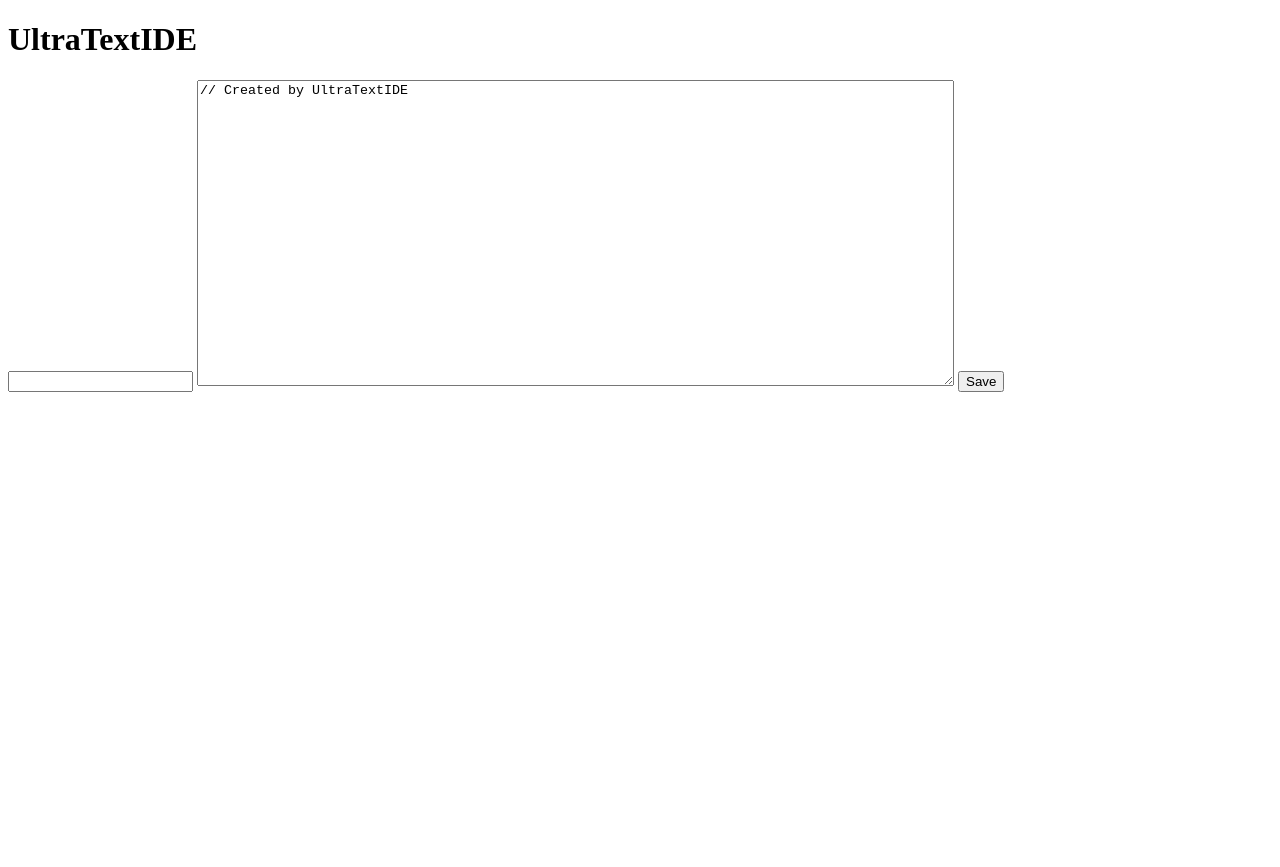
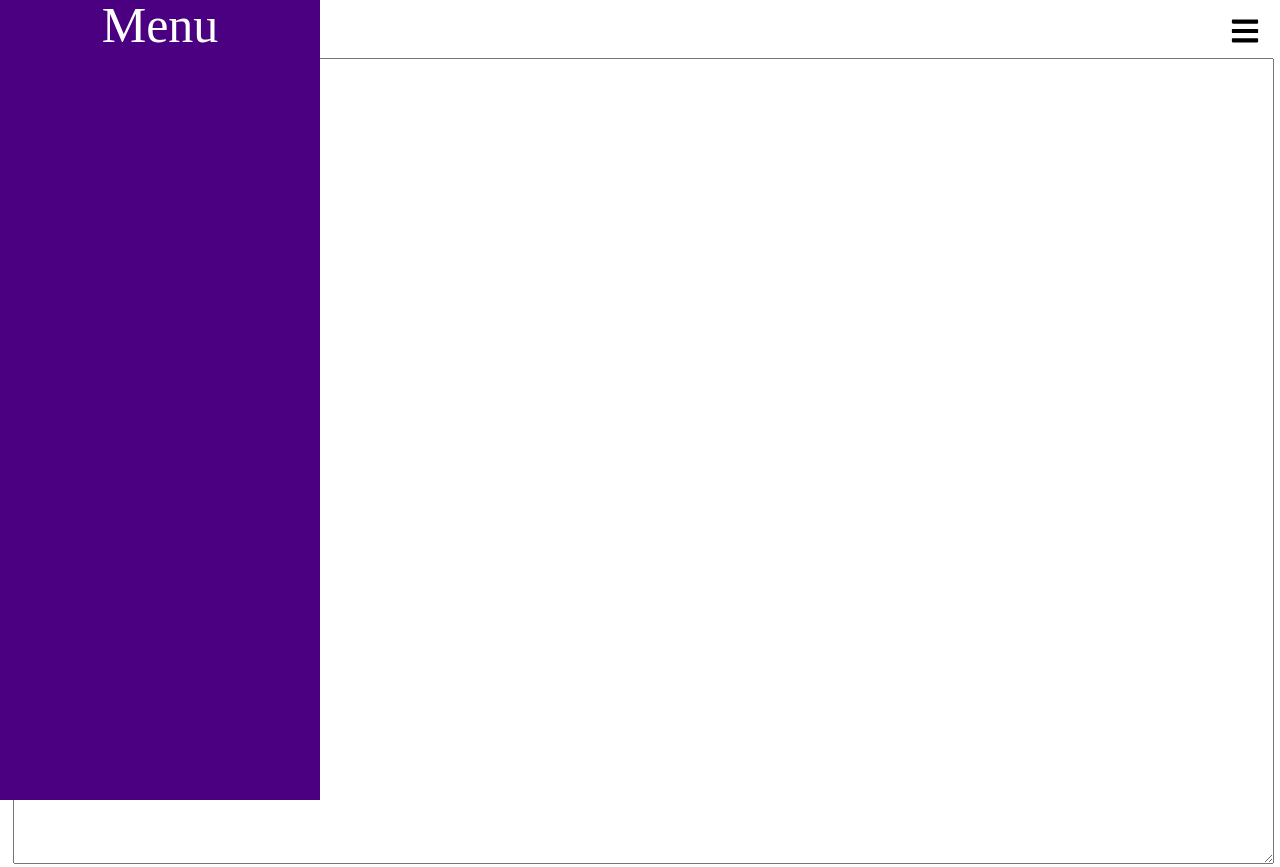
Before and after one commit to Dsa-Software/Pluton, a website with bundled scripts: page app/index.html in a window 1280 px wide. Before the commit the page ends 800 px from the top, so only its background shows below. Built offline with nearby package versions, Linux system fonts and the light colour scheme.

Commit message:
Add files via upload

```diff
--- /dev/null
+++ b/app/css/index.css
@@ -0,0 +1,58 @@
+:root {
+    --divwidth: 5%
+}
+
+#left{
+    width: var(--divwidth);
+    background-color: indigo;
+    height: 100%;
+    position: absolute;
+    opacity: 0;
+    transition: all 1s;
+}
+
+#code {
+    width: 98%;
+    height: 800px;
+    margin-left: 1em;
+    color: indigo;
+    font-family: Consolas, "Courier New", monospace;
+}
+
+#in {
+    margin-left: 2em;
+    margin-bottom: 1em;
+    margin-top: 1em;
+    height: 25px;
+    width: 80px;
+}
+
+#save{
+    padding:0.5em;
+    margin-left: 0.5em;
+    height: 30px;
+    width: 60px;
+}
+
+#left:hover{
+    --divwidth: 25%;
+    opacity: 100;
+}
+
+#menu-tit{
+    text-align: center;
+    color: white;
+    font-size: 50px;
+}
+
+#bars-solid {
+    padding-top: 1em;
+    margin-left: 0.5em;
+    position: absolute;
+    right: 20px;
+    top: 0;
+}
+
+#bars-solid:active {
+    --divwidth: 25%;
+}
--- /dev/null
+++ b/app/css/reset.css
@@ -0,0 +1,48 @@
+/* http://meyerweb.com/eric/tools/css/reset/
+   v2.0 | 20110126
+   License: none (public domain)
+*/
+
+html, body, div, span, applet, object, iframe,
+h1, h2, h3, h4, h5, h6, p, blockquote, pre,
+a, abbr, acronym, address, big, cite, code,
+del, dfn, em, img, ins, kbd, q, s, samp,
+small, strike, strong, sub, sup, tt, var,
+b, u, i, center,
+dl, dt, dd, ol, ul, li,
+fieldset, form, label, legend,
+table, caption, tbody, tfoot, thead, tr, th, td,
+article, aside, canvas, details, embed,
+figure, figcaption, footer, header, hgroup,
+menu, nav, output, ruby, section, summary,
+time, mark, audio, video {
+	margin: 0;
+	padding: 0;
+	border: 0;
+	font-size: 100%;
+	font: inherit;
+	vertical-align: baseline;
+}
+/* HTML5 display-role reset for older browsers */
+article, aside, details, figcaption, figure,
+footer, header, hgroup, menu, nav, section {
+	display: block;
+}
+body {
+	line-height: 1;
+}
+ol, ul {
+	list-style: none;
+}
+blockquote, q {
+	quotes: none;
+}
+blockquote:before, blockquote:after,
+q:before, q:after {
+	content: '';
+	content: none;
+}
+table {
+	border-collapse: collapse;
+	border-spacing: 0;
+}
--- a/app/index.html
+++ b/app/index.html
@@ -1,19 +1,28 @@
 <!DOCTYPE html>
 <html>
+  <div id="left">
+    <h1 id="menu-tit">Menu</h1>
+  </div>
   <head>
+    <link href="https://fonts.googleapis.com/css2?family=Roboto:wght@700&display=swap" rel="stylesheet">
+    <link rel="stylesheet" href="css/reset.css">
+    <link rel="stylesheet" href="css/index.css">
     <script type="text/javascript" src="lib/dist/FileSaver.min.js"></script>
     <script src="js/save.js"></script>
     <meta charset="UTF-8">
     <title>UltraTextIDE</title>
-    <!-- https://electronjs.org/docs/tutorial/security#csp-meta-tag -->
     <meta http-equiv="Content-Security-Policy" content="script-src 'self' 'unsafe-inline';" />
   </head>
+  <header>
+    <input id="in">
+    <button onclick="save()" id="save">Save</button>
+    <a href="#" id="bars-solid">
+      <img src="img/bars-solid.svg" height="30px" width="30px" id="b">
+    </a>
+  </header>
   <body>
-    <h1>UltraTextIDE</h1>
-    <input id="in">
     <textarea id="code" name="code" rows="20" cols="92">
 // Created by UltraTextIDE
 </textarea>
-<button onclick="save(document.querySelector('#in').textContent, document.querySelector('#code').textContent)">Save</button>
   </body>
 </html>
--- a/app/ts/main.ts
+++ b/app/ts/main.ts
@@ -11,7 +11,7 @@
   })
 
   win.loadFile('app/index.html')
-  //win.webContents.openDevTools()
+  win.webContents.openDevTools()
 }
 
 app.whenReady().then(createWindow)
--- a/app/ts/save.ts
+++ b/app/ts/save.ts
@@ -1,4 +1,4 @@
-function save(file: string, value:string) {
+function save() {
     let texto = document.getElementById("code").value;
     let titulo = document.getElementById("in").value;
     let blob = new Blob([texto], { type: "text/plain;charset=utf-8" });
```
Also changed, not shown: app/img/bars-solid.svg (added).
